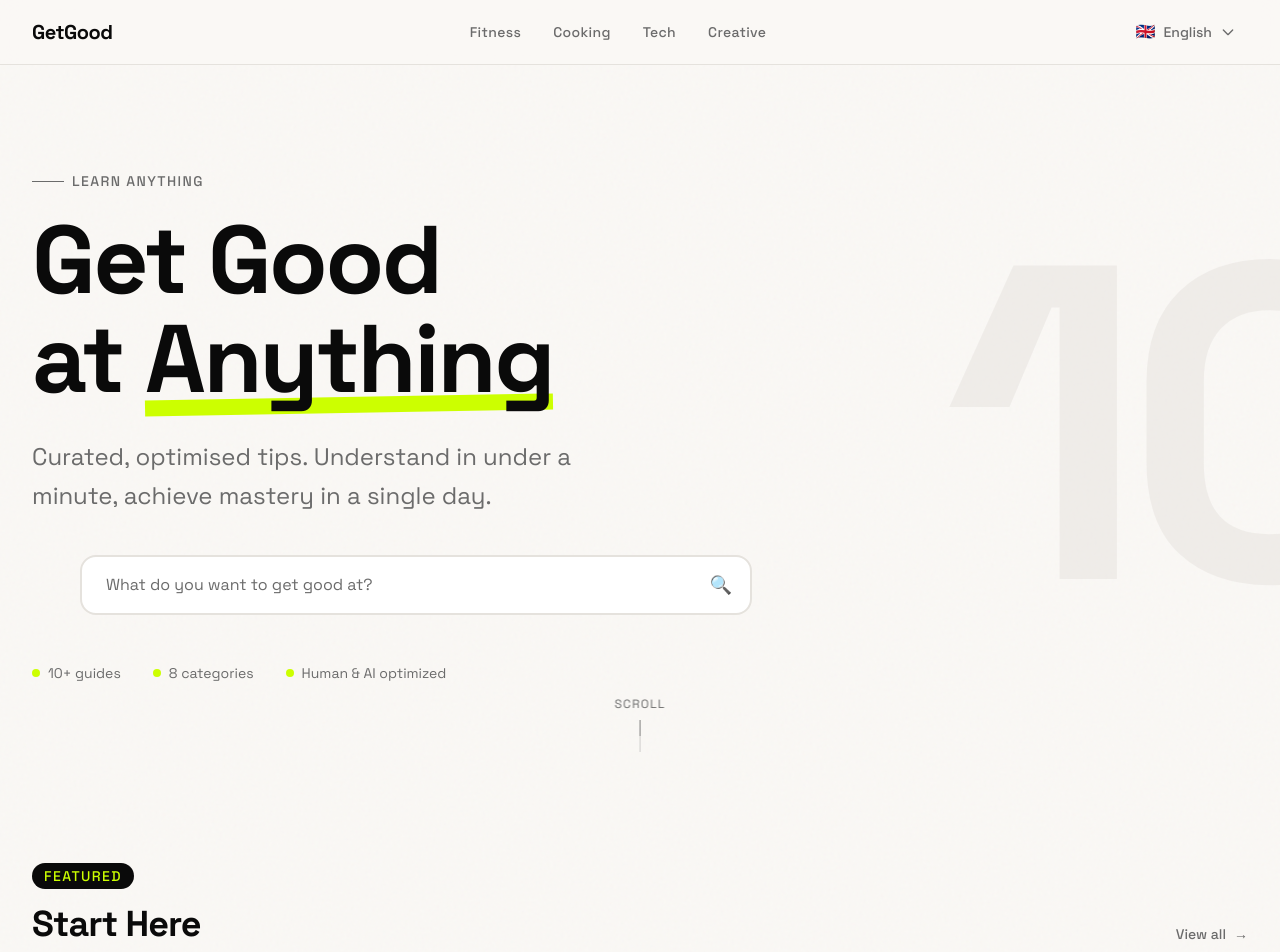
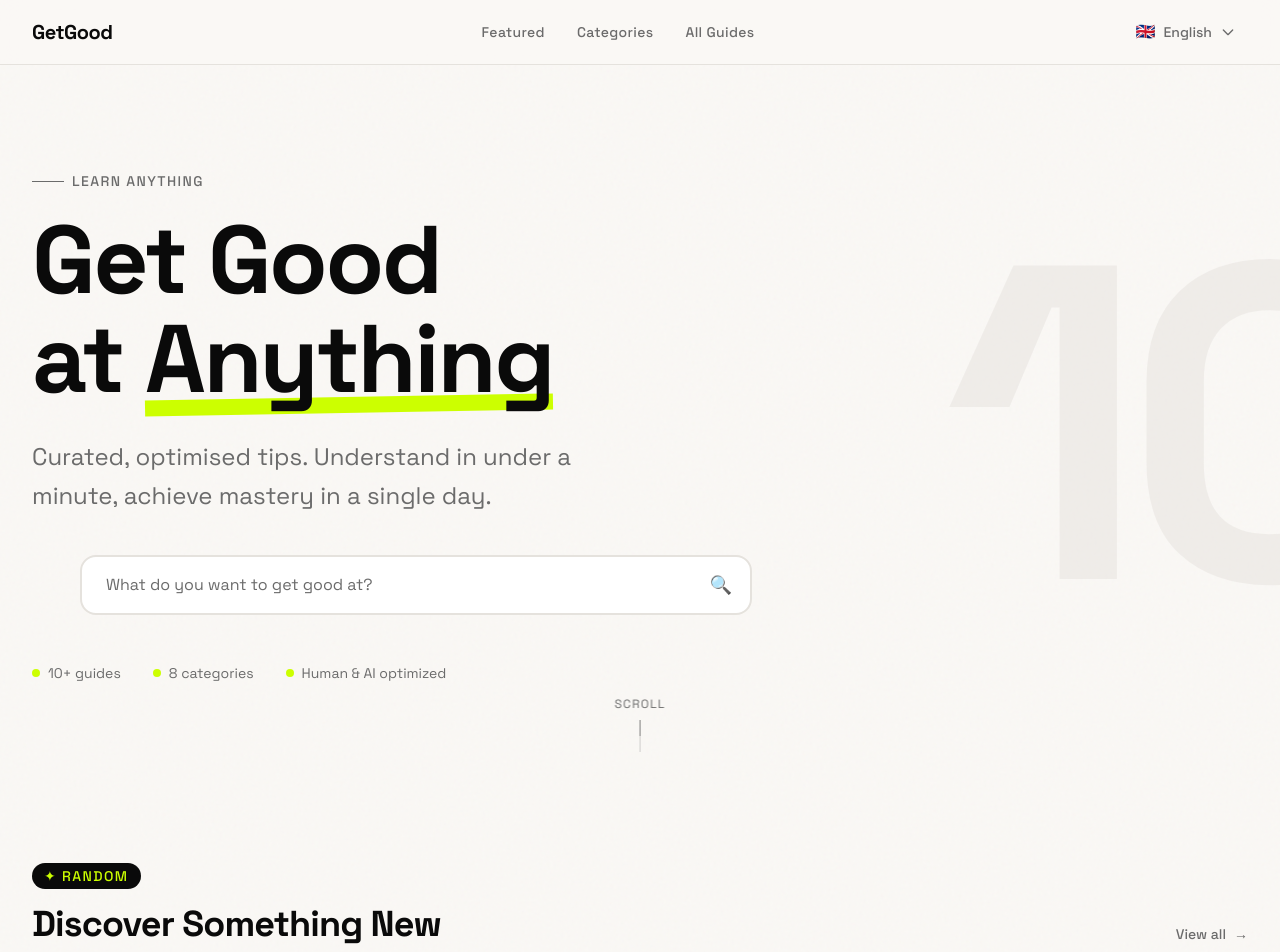
Before and after one commit to ripxg/getgood, a Next.js app: page / in a window 1280 px wide. Shown: the top 952 px of the page. Built offline with nearby package versions, Linux system fonts and the light colour scheme.

Commit message:
feat: random 3 guides on homepage instead of fixed featured

```diff
--- a/src/components/HomePage.tsx
+++ b/src/components/HomePage.tsx
@@ -1,5 +1,6 @@
 'use client';
 
+import { useMemo } from 'react';
 import { Guide } from '@/types/guide';
 import { CATEGORIES } from '@/types/guide';
 import GuideCard from '@/components/GuideCard';
@@ -14,7 +15,12 @@ interface HomePageProps {
 
 export default function HomePage({ guides }: HomePageProps) {
   const { t } = useLanguage();
-  const featured = guides.slice(0, 3);
+
+  // Pick 3 random guides on each page load, stable for the session
+  const featured = useMemo(() => {
+    const shuffled = [...guides].sort(() => Math.random() - 0.5);
+    return shuffled.slice(0, 3);
+  }, [guides]);
 
   return (
     <main className="relative">
@@ -89,15 +95,15 @@ export default function HomePage({ guides }: HomePageProps) {
         </div>
       </section>
 
-      {/* Featured Guides - Horizontal Layout */}
-      <section className="max-w-7xl mx-auto px-6 lg:px-8 py-20">
+      {/* Random Guides - Horizontal Layout */}
+      <section id="featured" className="max-w-7xl mx-auto px-6 lg:px-8 py-20 scroll-mt-20">
         <div className="flex items-end justify-between mb-10">
           <div>
             <span className="text-sm font-medium tracking-widest uppercase text-[#CCFF00] bg-[#0a0a0a] px-3 py-1 rounded-full">
-              {t.sections.featured}
+              ✦ Random
             </span>
             <h2 className="text-3xl md:text-4xl font-bold tracking-tight mt-4">
-              {t.sections.startHere}
+              Discover Something New
             </h2>
           </div>
           <a href="#all-guides" className="hidden sm:flex items-center gap-2 text-sm font-medium text-[#6B6B6B] hover:text-[#0a0a0a] transition-colors group">
@@ -114,7 +120,7 @@ export default function HomePage({ guides }: HomePageProps) {
       </section>
 
       {/* Categories */}
-      <section className="max-w-7xl mx-auto px-6 lg:px-8 py-20 border-t border-[#E5E2DD]">
+      <section id="categories" className="max-w-7xl mx-auto px-6 lg:px-8 py-20 border-t border-[#E5E2DD] scroll-mt-20">
         <div className="flex items-end justify-between mb-10">
           <div>
             <span className="text-sm font-medium tracking-widest uppercase text-[#6B6B6B]">
@@ -129,7 +135,7 @@ export default function HomePage({ guides }: HomePageProps) {
       </section>
 
       {/* All Guides Grid */}
-      <section id="all-guides" className="max-w-7xl mx-auto px-6 lg:px-8 py-20 border-t border-[#E5E2DD]">
+      <section id="all-guides" className="max-w-7xl mx-auto px-6 lg:px-8 py-20 border-t border-[#E5E2DD] scroll-mt-20">
         <div className="flex items-end justify-between mb-10">
           <div>
             <span className="text-sm font-medium tracking-widest uppercase text-[#6B6B6B]">
--- a/src/components/Nav.tsx
+++ b/src/components/Nav.tsx
@@ -2,19 +2,30 @@
 
 import { useState } from 'react';
 import Link from 'next/link';
+import { usePathname } from 'next/navigation';
 import LanguageSelector from './LanguageSelector';
 import { useLanguage } from '@/contexts/LanguageContext';
 
 export default function Nav() {
   const [mobileMenuOpen, setMobileMenuOpen] = useState(false);
   const { t } = useLanguage();
+  const pathname = usePathname();
+  const isHomepage = pathname === '/';
 
   const navLinks = [
-    { href: '/category/sports-fitness', label: t.nav.fitness },
-    { href: '/category/food-cooking', label: t.nav.cooking },
-    { href: '/category/tech-tools', label: t.nav.tech },
-    { href: '/category/creative', label: t.nav.creative },
+    { id: 'featured', label: t.sections?.featured || 'Featured' },
+    { id: 'categories', label: t.sections?.browseByCategory ? 'Categories' : 'Categories' },
+    { id: 'all-guides', label: t.sections?.allGuides || 'All Guides' },
   ];
+
+  const handleNavClick = (e: React.MouseEvent<HTMLAnchorElement>, id: string) => {
+    if (isHomepage) {
+      e.preventDefault();
+      document.getElementById(id)?.scrollIntoView({ behavior: 'smooth' });
+      setMobileMenuOpen(false);
+    }
+    // If not on homepage, let the default href behavior work (navigate to /#id)
+  };
 
   return (
     <header className="fixed top-0 left-0 right-0 z-50 bg-[#FAF8F5]/80 backdrop-blur-md border-b border-[#E5E2DD]">
@@ -28,13 +39,14 @@ export default function Nav() {
         {/* Desktop Navigation */}
         <nav className="hidden sm:flex items-center gap-8 text-sm font-medium tracking-wide">
           {navLinks.map((link) => (
-            <Link
-              key={link.href}
-              href={link.href}
-              className="text-[#6B6B6B] hover:text-[#0a0a0a] transition-colors duration-200"
+            <a
+              key={link.id}
+              href={isHomepage ? `#${link.id}` : `/#${link.id}`}
+              onClick={(e) => handleNavClick(e, link.id)}
+              className="text-[#6B6B6B] hover:text-[#0a0a0a] transition-colors duration-200 cursor-pointer"
             >
               {link.label}
-            </Link>
+            </a>
           ))}
         </nav>
 
@@ -76,14 +88,17 @@ export default function Nav() {
       >
         <nav className="bg-white border-t border-[#E5E2DD] px-6 py-4">
           {navLinks.map((link) => (
-            <Link
-              key={link.href}
-              href={link.href}
-              onClick={() => setMobileMenuOpen(false)}
-              className="block py-3 text-base font-medium text-[#6B6B6B] hover:text-[#0a0a0a] transition-colors border-b border-[#E5E2DD] last:border-0"
+            <a
+              key={link.id}
+              href={isHomepage ? `#${link.id}` : `/#${link.id}`}
+              onClick={(e) => {
+                handleNavClick(e, link.id);
+                setMobileMenuOpen(false);
+              }}
+              className="block py-3 text-base font-medium text-[#6B6B6B] hover:text-[#0a0a0a] transition-colors border-b border-[#E5E2DD] last:border-0 cursor-pointer"
             >
               {link.label}
-            </Link>
+            </a>
           ))}
         </nav>
       </div>
--- a/src/components/SearchBar.tsx
+++ b/src/components/SearchBar.tsx
@@ -76,7 +76,7 @@ export default function SearchBar({
       </div>
 
       {open && results.length > 0 && (
-        <div className="absolute z-50 w-full mt-3 bg-white rounded-2xl border border-[#E5E2DD] shadow-2xl overflow-hidden">
+        <div className="absolute z-[100] w-full mt-3 bg-white rounded-2xl border border-[#E5E2DD] shadow-2xl overflow-hidden">
           <div className="py-2">
             {results.map((guide) => {
               const cat = CATEGORIES.find((c) => c.slug === guide.categorySlug);
--- /dev/null
+++ b/src/components/ViewToggle.tsx
@@ -0,0 +1,48 @@
+'use client';
+
+import { useState } from 'react';
+
+interface ViewToggleProps {
+  onViewChange?: (view: 'overview' | 'deeper') => void;
+}
+
+export default function ViewToggle({ onViewChange }: ViewToggleProps) {
+  const [activeView, setActiveView] = useState<'overview' | 'deeper'>('overview');
+
+  const handleViewChange = (view: 'overview' | 'deeper') => {
+    setActiveView(view);
+    onViewChange?.(view);
+
+    if (view === 'deeper') {
+      document.getElementById('go-deeper')?.scrollIntoView({ behavior: 'smooth' });
+    } else {
+      // Scroll to top of tips section
+      window.scrollTo({ top: 0, behavior: 'smooth' });
+    }
+  };
+
+  return (
+    <div className="flex items-center justify-center gap-2 mt-6">
+      <button
+        onClick={() => handleViewChange('overview')}
+        className={`px-5 py-2.5 rounded-full text-sm font-medium transition-all duration-200 ${
+          activeView === 'overview'
+            ? 'bg-[#0a0a0a] text-[#FAF8F5]'
+            : 'bg-transparent text-[#6B6B6B] border border-[#E5E2DD] hover:border-[#0a0a0a] hover:text-[#0a0a0a]'
+        }`}
+      >
+        Overview
+      </button>
+      <button
+        onClick={() => handleViewChange('deeper')}
+        className={`px-5 py-2.5 rounded-full text-sm font-medium transition-all duration-200 ${
+          activeView === 'deeper'
+            ? 'bg-[#0a0a0a] text-[#FAF8F5]'
+            : 'bg-transparent text-[#6B6B6B] border border-[#E5E2DD] hover:border-[#0a0a0a] hover:text-[#0a0a0a]'
+        }`}
+      >
+        Go Deeper
+      </button>
+    </div>
+  );
+}
```
